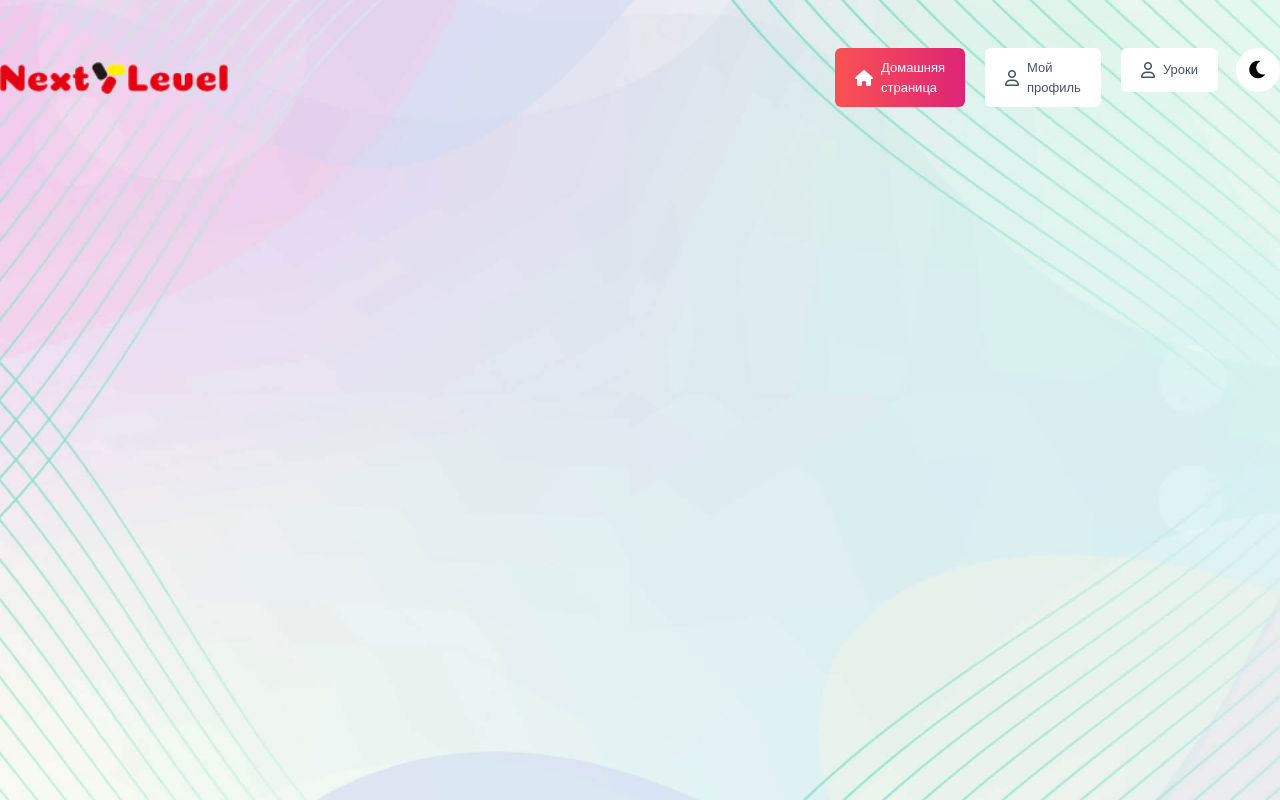
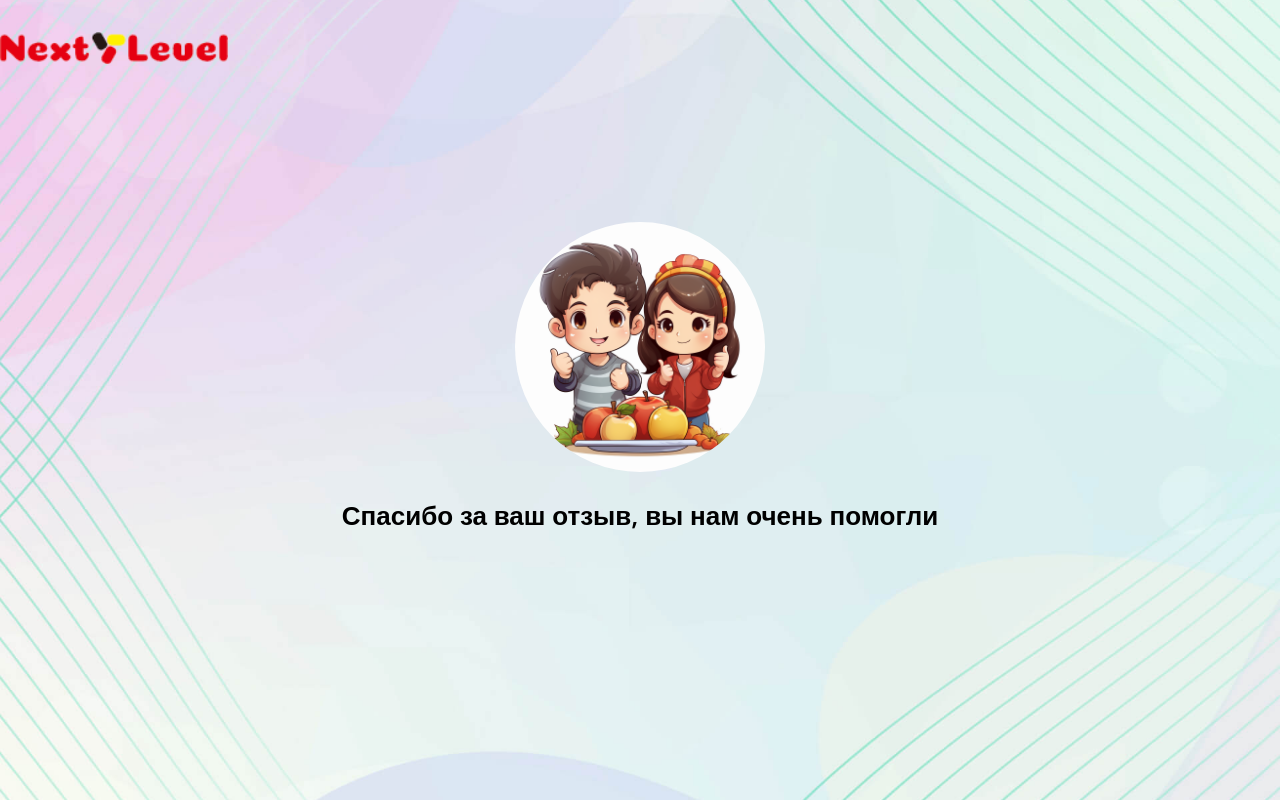
Before and after one commit to Minifets/next_level, a Symfony app: template templates/homepage/thanks.html.twig in a window 1280 px wide. Run offline with Twig, Linux system fonts and the light colour scheme; the template is opened without the code that fills it, so the values that code supplies are empty; some libraries are stand-ins or nearby versions.

Commit message:
Update thanks

```diff
--- a/templates/homepage/thanks.html.twig
+++ b/templates/homepage/thanks.html.twig
@@ -1,9 +1,23 @@
 {% extends 'base.html.twig' %}
 
+{% block title %}Next level - Спасибо за отзыв{% endblock %}
+
 {% block content %}
-
+<!-- Home page contant start -->
+<div class="flex flex-col items-center h-[100vh] md:h-[90vh] lg:h-[80vh] xl:h-[71vh] justify-center aos-init aos-animate"
+     data-aos="fade">
+    <!-- personal image -->
+    <img class="rounded-full w-[250px] h-[250px] 2xl:w-[280px] 2xl:h-[280px]"
+         src="{{ asset('images/about/avatar.png') }}" alt="about avatar" />
+    <h3 class="mt-6 mb-1 text-5xl font-semibold dark:text-white"> Спасибо за ваш отзыв, вы нам очень помогли </h3>
+</div>
+<!-- Home page contant End -->
 {% endblock %}
 
 {% block modal_menu %}
 
 {% endblock %}
+
+{% block main_menu %}{% endblock %}
+{% block mobile_menu %} {% endblock %}
+{% block mobile_menu_buttons %}{% endblock %}
```
Also changed, not shown: public/images/about/avatar.png (added).
